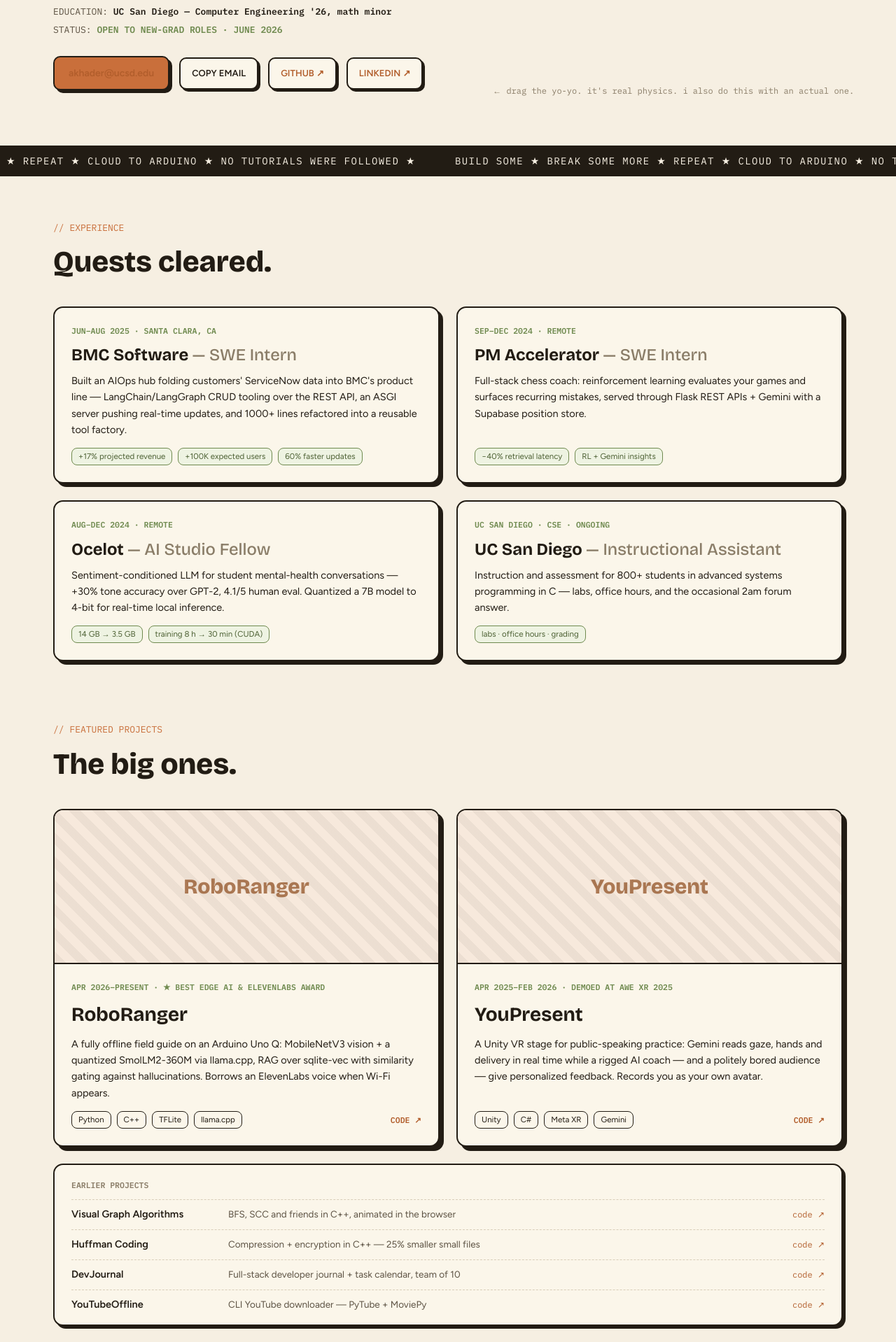
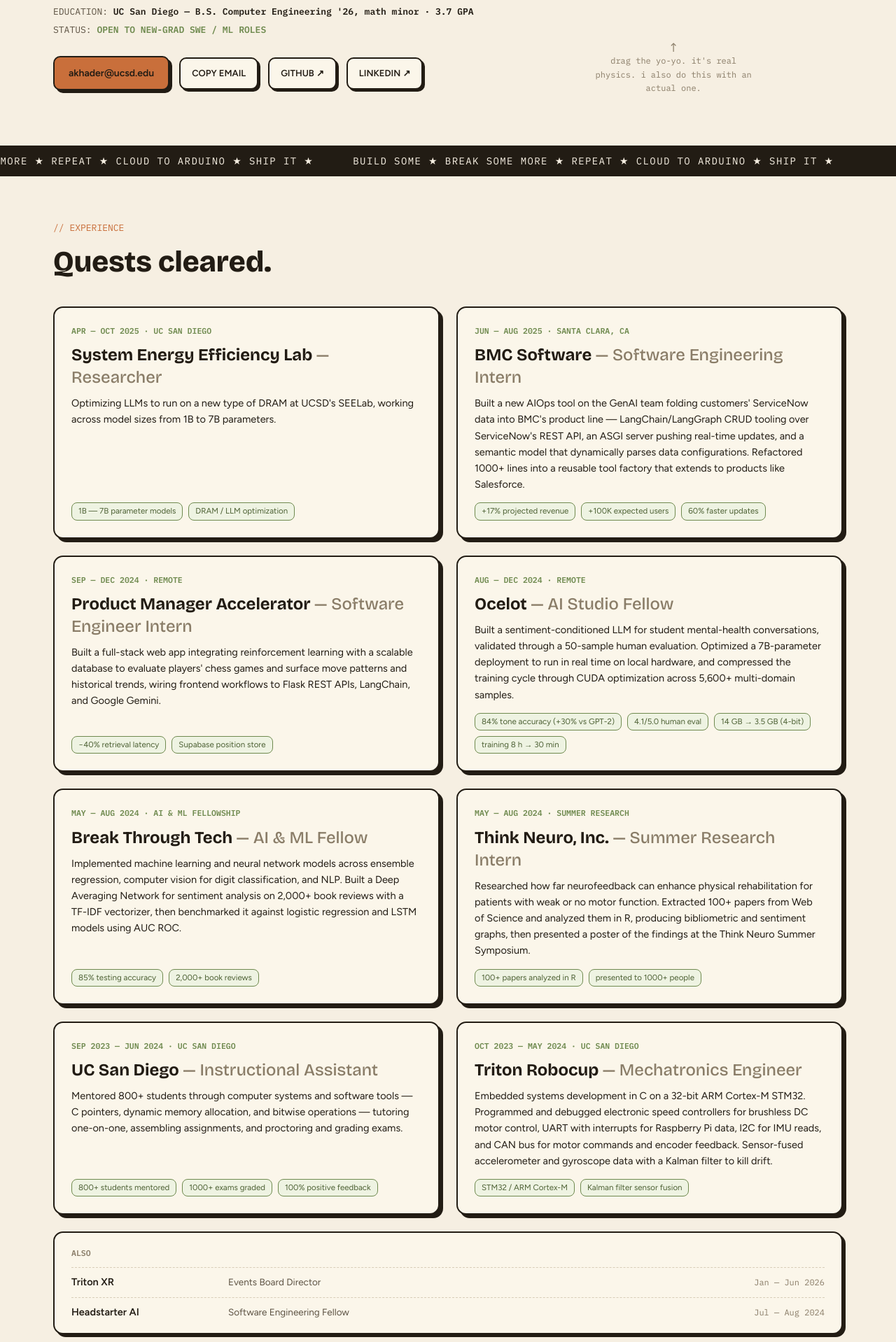
Before and after one commit to aokhader/aokhader.github.io, a Next.js app: page / in a window 1280 px wide. Shown: the part 462-2380 px from the top of the page at 70% size. Built offline with nearby package versions, Linux system fonts and the light colour scheme.

Commit message:
Updated to include all my projects and experience

```diff
--- a/components/Experience.tsx
+++ b/components/Experience.tsx
@@ -1,6 +1,6 @@
 import { BlurFade } from "./ui/blur-fade";
 import { Section } from "./ui/section";
-import { experiences } from "@/data";
+import { alsoRoles, experiences } from "@/data";
 
 const Experience = () => {
   return (
@@ -28,6 +28,22 @@
           </BlurFade>
         ))}
       </div>
+
+      <BlurFade inView>
+        <div className="nb-card mt-6 px-6 py-2" style={{ boxShadow: "4px 4px 0 var(--color-ink)" }}>
+          <div className="py-3 font-mono text-[11.5px] font-semibold text-faint">ALSO</div>
+          {alsoRoles.map((role) => (
+            <div
+              key={role.company}
+              className="flex flex-wrap items-baseline gap-x-3.5 gap-y-1 border-t border-dashed border-rule py-2.5"
+            >
+              <span className="min-w-[210px] text-[14.5px] font-semibold">{role.company}</span>
+              <span className="flex-1 text-[13.5px] text-muted">{role.title}</span>
+              <span className="font-mono text-xs text-faint">{role.dates}</span>
+            </div>
+          ))}
+        </div>
+      </BlurFade>
     </Section>
   );
 };
--- a/components/Hero.tsx
+++ b/components/Hero.tsx
@@ -32,7 +32,7 @@
         <div className="flex flex-wrap items-center gap-3.5">
           <a
             href={`mailto:${site.email}`}
-            className="nb-btn nb-btn-lg bg-orange px-5 py-3 text-[14px] text-cream no-underline"
+            className="nb-btn nb-btn-lg bg-orange px-5 py-3 text-[14px] text-ink no-underline"
           >
             {site.email}
           </a>
--- a/components/Projects.tsx
+++ b/components/Projects.tsx
@@ -33,14 +33,16 @@
                       {tag}
                     </span>
                   ))}
+                  {project.code && (
                     <a
                       href={project.code}
                       target="_blank"
                       rel="noopener noreferrer"
                       className="ml-auto font-mono text-[11.5px] font-semibold"
                     >
-                    CODE ↗
+                      {project.codeLabel ?? "CODE ↗"}
                     </a>
+                  )}
                 </div>
               </div>
             </div>
@@ -60,6 +62,7 @@
             >
               <span className="min-w-[210px] text-[14.5px] font-semibold">{project.name}</span>
               <span className="flex-1 text-[13.5px] text-muted">{project.desc}</span>
+              {project.code && (
                 <a
                   href={project.code}
                   target="_blank"
@@ -68,6 +71,7 @@
                 >
                   code ↗
                 </a>
+              )}
             </div>
           ))}
         </div>
--- a/components/ui/yoyo.tsx
+++ b/components/ui/yoyo.tsx
@@ -104,8 +104,9 @@
           </div>
         </div>
       </div>
-      <div className="absolute bottom-1.5 left-1/2 -translate-x-1/2 whitespace-nowrap font-mono text-xs text-faint">
-        ← drag the yo-yo. it&apos;s real physics. i also do this with an actual one.
+      <div className="absolute bottom-2 left-1/2 w-56 -translate-x-1/2 text-center font-mono text-xs leading-relaxed text-faint">
+        <span className="block text-lg leading-none">↑</span>
+        drag the yo-yo. it&apos;s real physics. i also do this with an actual one.
       </div>
     </div>
   );
--- a/data/index.ts
+++ b/data/index.ts
@@ -1,4 +1,5 @@
 // Single source of truth for all site content — "Player Two, hybrid" (3a).
+// Experiences & projects synced from linkedin.com/in/abdulaziz-khader (Jul 2026).
 
 export const site = {
   name: "Abdulaziz Khader",
@@ -13,10 +14,10 @@
   linkedin: "https://www.linkedin.com/in/abdulaziz-khader/",
   meta: {
     role: "ML / Full-stack Engineer",
-    education: "UC San Diego — Computer Engineering '26, math minor",
-    status: "OPEN TO NEW-GRAD ROLES · JUNE 2026",
+    education: "UC San Diego — B.S. Computer Engineering '26, math minor · 3.7 GPA",
+    status: "OPEN TO NEW-GRAD SWE / ML ROLES",
   },
-  marquee: "BUILD SOME ★ BREAK SOME MORE ★ REPEAT ★ CLOUD TO ARDUINO ★ NO TUTORIALS WERE FOLLOWED ★",
+  marquee: "BUILD SOME ★ BREAK SOME MORE ★ REPEAT ★ CLOUD TO ARDUINO ★ SHIP IT ★",
 };
 
 export const navLinks = [
@@ -37,33 +38,74 @@
 
 export const experiences: Experience[] = [
   {
-    meta: "JUN–AUG 2025 · SANTA CLARA, CA",
+    meta: "APR — OCT 2025 · UC SAN DIEGO",
+    company: "System Energy Efficiency Lab",
+    title: "Researcher",
+    desc: "Optimizing LLMs to run on a new type of DRAM at UCSD's SEELab, working across model sizes from 1B to 7B parameters.",
+    metrics: ["1B — 7B parameter models", "DRAM / LLM optimization"],
+  },
+  {
+    meta: "JUN — AUG 2025 · SANTA CLARA, CA",
     company: "BMC Software",
-    title: "SWE Intern",
-    desc: "Built an AIOps hub folding customers' ServiceNow data into BMC's product line — LangChain/LangGraph CRUD tooling over the REST API, an ASGI server pushing real-time updates, and 1000+ lines refactored into a reusable tool factory.",
+    title: "Software Engineering Intern",
+    desc: "Built a new AIOps tool on the GenAI team folding customers' ServiceNow data into BMC's product line — LangChain/LangGraph CRUD tooling over ServiceNow's REST API, an ASGI server pushing real-time updates, and a semantic model that dynamically parses data configurations. Refactored 1000+ lines into a reusable tool factory that extends to products like Salesforce.",
     metrics: ["+17% projected revenue", "+100K expected users", "60% faster updates"],
   },
   {
-    meta: "SEP–DEC 2024 · REMOTE",
-    company: "PM Accelerator",
-    title: "SWE Intern",
-    desc: "Full-stack chess coach: reinforcement learning evaluates your games and surfaces recurring mistakes, served through Flask REST APIs + Gemini with a Supabase position store.",
-    metrics: ["−40% retrieval latency", "RL + Gemini insights"],
+    meta: "SEP — DEC 2024 · REMOTE",
+    company: "Product Manager Accelerator",
+    title: "Software Engineer Intern",
+    desc: "Built a full-stack web app integrating reinforcement learning with a scalable database to evaluate players' chess games and surface move patterns and historical trends, wiring frontend workflows to Flask REST APIs, LangChain, and Google Gemini.",
+    metrics: ["−40% retrieval latency", "Supabase position store"],
   },
   {
-    meta: "AUG–DEC 2024 · REMOTE",
+    meta: "AUG — DEC 2024 · REMOTE",
     company: "Ocelot",
     title: "AI Studio Fellow",
-    desc: "Sentiment-conditioned LLM for student mental-health conversations — +30% tone accuracy over GPT-2, 4.1/5 human eval. Quantized a 7B model to 4-bit for real-time local inference.",
-    metrics: ["14 GB → 3.5 GB", "training 8 h → 30 min (CUDA)"],
+    desc: "Built a sentiment-conditioned LLM for student mental-health conversations, validated through a 50-sample human evaluation. Optimized a 7B-parameter deployment to run in real time on local hardware, and compressed the training cycle through CUDA optimization across 5,600+ multi-domain samples.",
+    metrics: [
+      "84% tone accuracy (+30% vs GPT-2)",
+      "4.1/5.0 human eval",
+      "14 GB → 3.5 GB (4-bit)",
+      "training 8 h → 30 min",
+    ],
   },
   {
-    meta: "UC SAN DIEGO · CSE · ONGOING",
+    meta: "MAY — AUG 2024 · AI & ML FELLOWSHIP",
+    company: "Break Through Tech",
+    title: "AI & ML Fellow",
+    desc: "Implemented machine learning and neural network models across ensemble regression, computer vision for digit classification, and NLP. Built a Deep Averaging Network for sentiment analysis on 2,000+ book reviews with a TF-IDF vectorizer, then benchmarked it against logistic regression and LSTM models using AUC ROC.",
+    metrics: ["85% testing accuracy", "2,000+ book reviews"],
+  },
+  {
+    meta: "MAY — AUG 2024 · SUMMER RESEARCH",
+    company: "Think Neuro, Inc.",
+    title: "Summer Research Intern",
+    desc: "Researched how far neurofeedback can enhance physical rehabilitation for patients with weak or no motor function. Extracted 100+ papers from Web of Science and analyzed them in R, producing bibliometric and sentiment graphs, then presented a poster of the findings at the Think Neuro Summer Symposium.",
+    metrics: ["100+ papers analyzed in R", "presented to 1000+ people"],
+  },
+  {
+    meta: "SEP 2023 — JUN 2024 · UC SAN DIEGO",
     company: "UC San Diego",
     title: "Instructional Assistant",
-    desc: "Instruction and assessment for 800+ students in advanced systems programming in C — labs, office hours, and the occasional 2am forum answer.",
-    metrics: ["labs · office hours · grading"],
+    desc: "Mentored 800+ students through computer systems and software tools — C pointers, dynamic memory allocation, and bitwise operations — tutoring one-on-one, assembling assignments, and proctoring and grading exams.",
+    metrics: ["800+ students mentored", "1000+ exams graded", "100% positive feedback"],
   },
+  {
+    meta: "OCT 2023 — MAY 2024 · UC SAN DIEGO",
+    company: "Triton Robocup",
+    title: "Mechatronics Engineer",
+    desc: "Embedded systems development in C on a 32-bit ARM Cortex-M STM32. Programmed and debugged electronic speed controllers for brushless DC motor control, UART with interrupts for Raspberry Pi data, I2C for IMU reads, and CAN bus for motor commands and encoder feedback. Sensor-fused accelerometer and gyroscope data with a Kalman filter to kill drift.",
+    metrics: ["STM32 / ARM Cortex-M", "Kalman filter sensor fusion"],
+  },
+];
+
+/** Roles listed on LinkedIn without a write-up — shown as a compact row. */
+export type AlsoRole = { company: string; title: string; dates: string };
+
+export const alsoRoles: AlsoRole[] = [
+  { company: "Triton XR", title: "Events Board Director", dates: "Jan — Jun 2026" },
+  { company: "Headstarter AI", title: "Software Engineering Fellow", dates: "Jul — Aug 2024" },
 ];
 
 export type Project = {
@@ -71,36 +113,73 @@
   meta: string;
   desc: string;
   tags: string[];
-  code: string;
+  code?: string;
+  /** Overrides the default "CODE ↗" link label (e.g. a PR rather than a repo). */
+  codeLabel?: string;
 };
 
 export const featuredProjects: Project[] = [
   {
     name: "RoboRanger",
-    meta: "APR 2026–PRESENT · ★ BEST EDGE AI & ELEVENLABS AWARD",
-    desc: "A fully offline field guide on an Arduino Uno Q: MobileNetV3 vision + a quantized SmolLM2-360M via llama.cpp, RAG over sqlite-vec with similarity gating against hallucinations. Borrows an ElevenLabs voice when Wi-Fi appears.",
+    meta: "APR — MAY 2026 · ★ BEST EDGE AI + BEST ELEVENLABS · DATAHACKS 2026",
+    desc: "An edge AI wildlife identification robot on an Arduino Uno Q: a MobileNetV3-Large TFLite classifier (75%+ accuracy across 51 species, calibrated with temperature scaling and TTA) paired with a quantized SmolLM2-360M via llama.cpp for fully offline inference. RAG over sqlite-vec with cosine-similarity thresholding gates hallucinations, and a networked mode streams to an ElevenLabs agent for conversational narration. Won against 100+ teams.",
     tags: ["Python", "C++", "TFLite", "llama.cpp"],
     code: "https://github.com/aokhader/RoboRanger",
   },
   {
+    name: "GPS IMU Fusion",
+    meta: "MAY — JUN 2026 · ★ MERGED INTO THE OFFICIAL DONKEYCAR",
+    desc: "A 5-state Extended Kalman Filter fusing Adafruit BNO08X IMU data with u-blox C099-F9P GPS to eliminate dead-reckoning drift on a self-driving car. Refactored the vehicle's sensor pipeline into vectorized tuples and built backward-compatibility layers so legacy MPU6050/9250 sensors route into the new EKF without crashing the vehicle loop. Shipped upstream into DonkeyCar, the open-source self-driving platform.",
+    tags: ["Python", "ROS", "Keras", "Embedded"],
+    code: "https://github.com/autorope/donkeycar/pull/1237",
+    codeLabel: "VIEW PR ↗",
+  },
+  {
     name: "YouPresent",
-    meta: "APR 2025–FEB 2026 · DEMOED AT AWE XR 2025",
-    desc: "A Unity VR stage for public-speaking practice: Gemini reads gaze, hands and delivery in real time while a rigged AI coach — and a politely bored audience — give personalized feedback. Records you as your own avatar.",
+    meta: "APR 2025 — FEB 2026 · DEMOED AT AWE XR 2025",
+    desc: "A Unity VR project for building public-speaking confidence by simulating a conference stage. Google Gemini reads the presenter's gaze and hand motions to generate coaching feedback, an Adobe Mixamo audience applauds at the end, and a recording camera lets you rewatch yourself as your own avatar from the audience's seat.",
     tags: ["Unity", "C#", "Meta XR", "Gemini"],
-    code: "https://github.com/aokhader",
+    code: "https://github.com/UnityVRProjects/YouPresent",
+  },
+  {
+    name: "Open Your Eyes",
+    meta: "OCT 2025 — FEB 2026 · ★ PLAYER'S CHOICE · TRITONWARE GAMEJAM",
+    desc: "A 2D rogue-like dungeon crawler built in Unity around a vision-loss mechanic, with a storyline about discovering yourself and regaining your sight. Designed multiple levels and enemy types, and showcased it against 30+ teams at the TritonWare GameJam.",
+    tags: ["Unity", "C#", "Game Design"],
+    code: "https://github.com/aokhader/OpenYourEyes",
   },
 ];
 
 export type EarlierProject = {
   name: string;
   desc: string;
-  code: string;
+  code?: string;
 };
 
 export const earlierProjects: EarlierProject[] = [
   {
+    name: "BLAIR-MM",
+    desc: "Multimodal recommender — RoBERTa + CLIP ViT dual-encoder, ~6× Recall@10 over TF-IDF",
+    code: "https://github.com/aokhader/BLAIR-MultiModal",
+  },
+  {
+    name: "Custom Microprocessor",
+    desc: "8-bit RISC CPU and a custom ISA in SystemVerilog, validated by RTL simulation",
+    code: "https://github.com/aokhader/CustomMicroprocessor",
+  },
+  {
+    name: "BTTAI AJL Kaggle",
+    desc: "ViT16 fine-tuned on HAM1000 for equitable skin-cancer detection — 12/75 on the leaderboard",
+    code: "https://github.com/aokhader/ucla_ajl_team2",
+  },
+  {
+    name: "YouTubeOffline",
+    desc: "CLI YouTube downloader — PyTube + MoviePy",
+    code: "https://github.com/aokhader/YouTubeOffLine",
+  },
+  {
     name: "Visual Graph Algorithms",
-    desc: "BFS, SCC and friends in C++, animated in the browser",
+    desc: "BFS, SCC and friends in C++, animated step by step in the browser",
     code: "https://github.com/aokhader/GraphAlgorithms",
   },
   {
@@ -110,13 +189,12 @@
   },
   {
     name: "DevJournal",
-    desc: "Full-stack developer journal + task calendar, team of 10",
+    desc: "Led a team of 12 building a local-first journaling platform with CI/CD and end-to-end tests",
     code: "https://github.com/cse110-sp24-group21/cse110-sp24-group21",
   },
   {
-    name: "YouTubeOffline",
-    desc: "CLI YouTube downloader — PyTube + MoviePy",
-    code: "https://github.com/aokhader/YouTubeOffLine",
+    name: "Prediction Model",
+    desc: "Published research at the University of Bologna — K-Means clustering to predict poem authorship in Montale's Diario Postumo, 85% accuracy",
   },
 ];
 
@@ -155,7 +233,8 @@
 ];
 
 export const achievements = [
-  "★ Best Edge AI & ElevenLabs award",
+  "★ Best Edge AI & ElevenLabs — DataHacks 2026",
+  "★ Player's Choice — TritonWare GameJam",
   "★ Demoed at AWE XR 2025",
   "★ 800+ students taught",
 ];
@@ -164,5 +243,5 @@
   eyebrow: "// CONTACT",
   heading: "Let’s talk.",
   copy: "One email gets you an engineer who documents everything, demos on time — and yes, still brings the yo-yo.",
-  footer: "© 2026 ABDULAZIZ KHADER · HANDCRAFTED · NO TUTORIAL WAS FOLLOWED IN THE MAKING OF THIS SITE",
+  footer: "© 2026 ABDULAZIZ KHADER · HANDCRAFTED IN SAN DIEGO",
 };
```
Also changed, not shown: app/globals.css (+12 -1 lines). Lines whose indentation alone changed are shown as unchanged.
